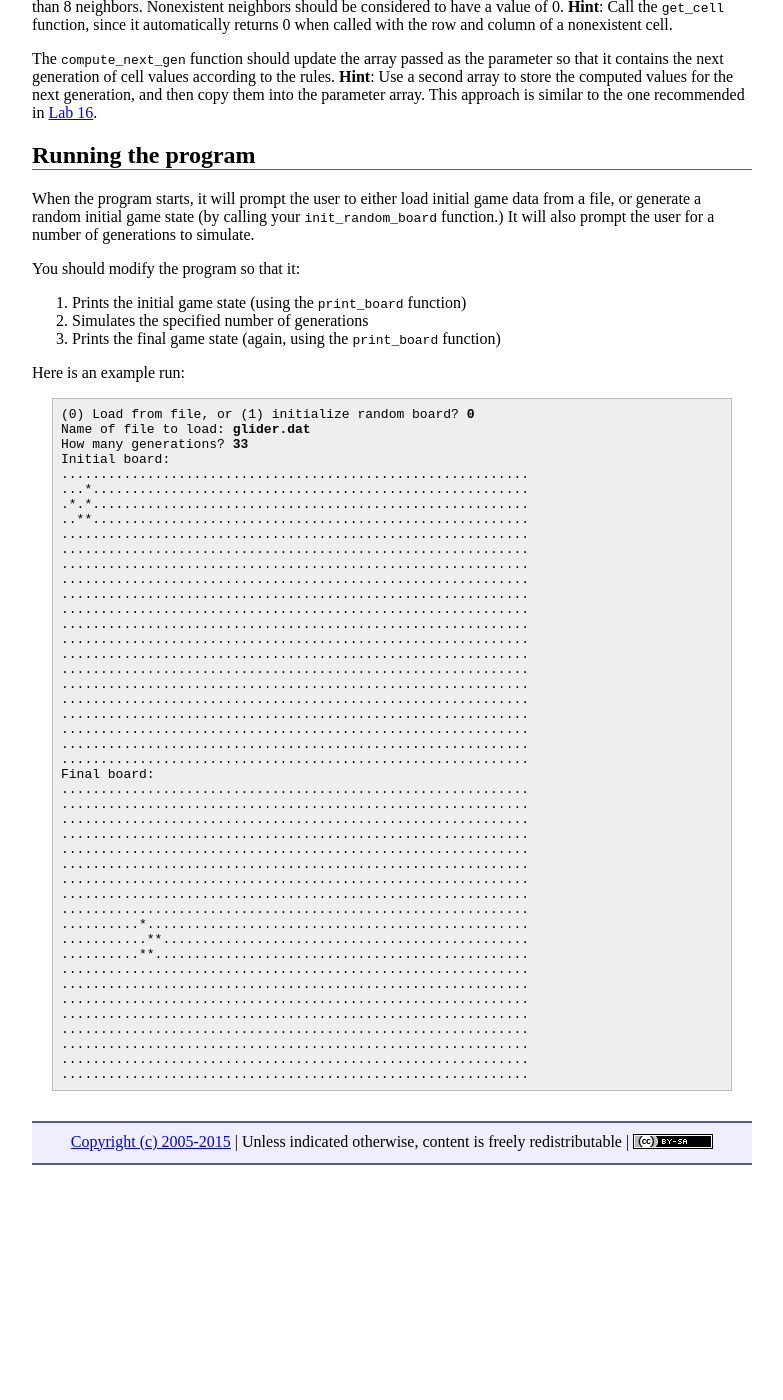
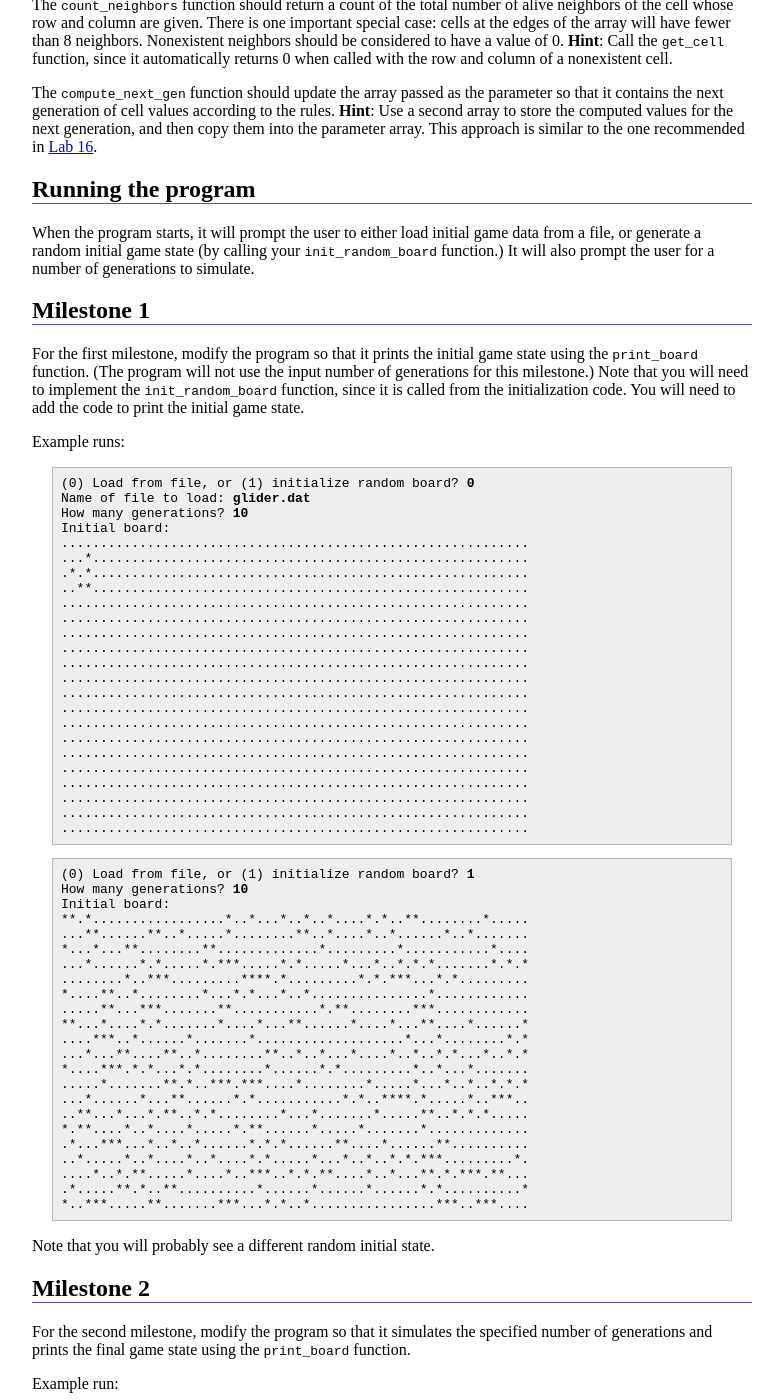
Before and after one commit to ycpcs/cs101-spring2015, a Jekyll site: the page built from assign/assign05.md, in a window 1280 px wide and 1400 px high, scrolled down 1483 px. Shown: the whole window, without its empty margins (248-1031 px from the left). Built offline with Jekyll 4.4.1, drawn with Linux system fonts in a browser that asks for light colours; Markdown is read by kramdown in place of the engine named in the settings; before the commit the page ends 2658 px from its top, so only the background shows below that; some of the changed text lies outside the part shown.

Commit message:
more work on assignment 5 description

```diff
--- a/assign/assign05.md
+++ b/assign/assign05.md
@@ -3,7 +3,9 @@ layout: default
 title: "Assignment 5: Conway's Game of Life"
 ---
 
-**Due**: TBD
+**Milestone 1**: Due Friday, April 10th by 11:59 PM
+
+**Milestone 2**: Due Friday, April 17th by 11:59 PM
 
 # Getting Started
 
@@ -78,13 +80,72 @@ The `compute_next_gen` function should update the array passed as the parameter
 
 When the program starts, it will prompt the user to either load initial game data from a file, or generate a random initial game state (by calling your `init_random_board` function.)  It will also prompt the user for a number of generations to simulate.
 
-You should modify the program so that it:
+## Milestone 1
 
-1. Prints the initial game state (using the `print_board` function)
-2. Simulates the specified number of generations
-3. Prints the final game state (again, using the `print_board` function)
+For the first milestone, modify the program so that it prints the initial game state using the `print_board` function.  (The program will not use the input number of generations for this milestone.)  Note that you will need to implement the `init_random_board` function, since it is called from the initialization code.  You will need to add the code to print the initial game state.
 
-Here is an example run:
+Example runs:
+
+<pre>
+(0) Load from file, or (1) initialize random board? <b>0</b>
+Name of file to load: <b>glider.dat</b>
+How many generations? <b>10</b>
+Initial board:
+............................................................
+...*........................................................
+.*.*........................................................
+..**........................................................
+............................................................
+............................................................
+............................................................
+............................................................
+............................................................
+............................................................
+............................................................
+............................................................
+............................................................
+............................................................
+............................................................
+............................................................
+............................................................
+............................................................
+............................................................
+............................................................
+</pre>
+
+<pre>
+(0) Load from file, or (1) initialize random board? <b>1</b>
+How many generations? <b>10</b>
+Initial board:
+**.*.................*..*...*..*..*....*.*..**........*.....
+...**......**..*.....*........**..*....*..*......*..*.......
+*...*...**........**.............*.........*...........*....
+...*......*.*.....*.***.....*.*.....*...*..*.*.*.......*.*.*
+........*..***.........****.*.........*.*.***...*.*.........
+*....**..*........*...*.*...*..*...............*............
+.....**...***.......**...........*.**........***............
+**...*....*.*.......*....*...**......*....*...**....*......*
+....***..*......*.......*...................*...*........*.*
+...*...**....**..*........**..*..*...*....*..*..*.*...*..*.*
+*....***.*.*...*.*........*......*.*.........*..*...*.......
+.....*.......**.*..***.***....*........*.....*...*..*..*.*.*
+...*......*...**......*.*...........*.*..****.*.....*..***..
+..**...*...*.**..*.*........*...*.......*.....**..*.*.*.....
+*.**....*..*....*.....*.**......*.....*.......*.............
+.*...***...*..*..*......*.*.*......**....*......**..........
+..*.....*..*....*..*....*.*.....*...*..*..*.*.***.........*.
+....*..*.**.....*....*..***..*.*.**....*..*...**.*.***.**...
+.*.....**.*..**..........*......*......*......*.*..........*
+*..***.....**.......***...*.*..*................***..***....
+</pre>
+
+Note that you will probably see a different random initial state.
+
+## Milestone 2
+
+For the second milestone, modify the program so that it simulates the specified number of generations and prints the final game state using the `print_board` function.
+
+Example run:
 
 <pre>
 (0) Load from file, or (1) initialize random board? <b>0</b>
@@ -134,6 +195,42 @@ Final board:
 ............................................................
 </pre>
 
+## Insane extra credit
+
+In milestone 2, for up to 30 points of extra credit, allow the user to request an animation showing each intermediate state of the simulation.  Use the terminal graphics functions described in [Lab 17](../labs/lab17.html).  You can use the `cons_sleep_ms` function to pause the program for a given number of milliseconds &mdash; each frame of the animation should be visible for a short period of time, perhaps 250 milliseconds.
+
+Example run, showing the `glider.dat` input file:
+
+> ![glider animation](images/glider-animation.gif)
+
+Example run, showing random input:
+
+> ![random animation](images/random-animation.gif)
+
+In the animations above, colors are used to indicate the number of generations for which cells have been alive: white cells are new, bright green cells have been alive for 2 generations, darker green cells have been alive for 3 generations, etc.
+
+<div class="callout">
+<b>Important</b>: The standard features of milestone 2 must still work as described.  Don't implement the extra credit until the standard features are working.
+</div>
+
+# Grading
+
+For milestone 1 (full credit is 50 points):
+
+* `init_random_board` function: 20
+* `print_board` function: 20
+* the program uses the functions correctly on the `board` array: 10
+
+For milestone 2 (full credit is 100 points):
+
+* `get_cell` function: 10
+* `count_neighbors` function: 10
+* `compute_next_gen` function: 40
+* simulates requested number of generations: 20
+* output final generation: 20
+
+Note that for both milestones, we expect you to use good coding style, including correct indentation, choosing meaningful variable names, and adding appropriate comments..  Points may be deducted for poor style.
+
 <!-- vim:set wrap: ­-->
 <!-- vim:set linebreak: -->
 <!-- vim:set nolist: -->
```
Also changed, not shown: assign/images/glider-animation.gif (added), assign/images/random-animation.gif (added).
